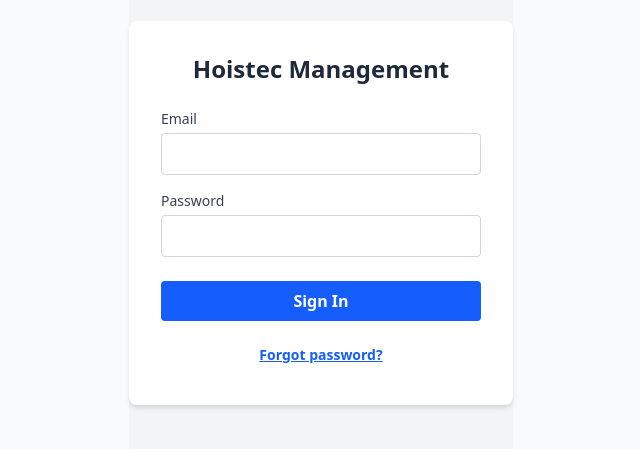
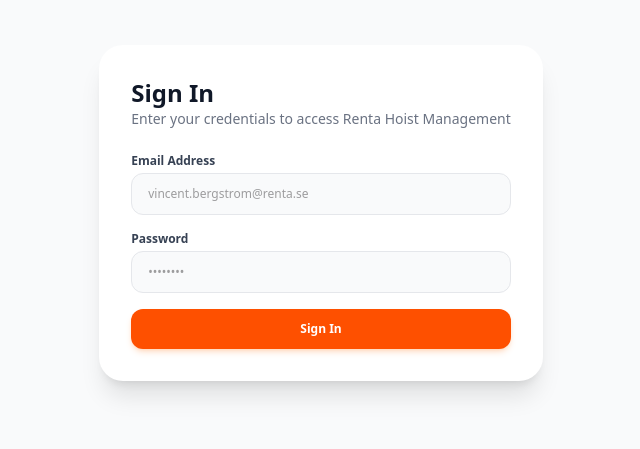
Before and after one commit to Vincentswe95-boop/Hoistec, a Next.js app: page /login in a window 1280 px wide. Shown: the part 203-652 px from the top of the page, without its empty margins (319-959 px from the left). Built offline with nearby package versions, Linux system fonts and the light colour scheme; no server answers; the database is empty.

Commit message:
Update page.tsx

```diff
--- a/app/login/page.tsx
+++ b/app/login/page.tsx
@@ -1,184 +1,91 @@
 // app/login/page.tsx
-'use client'
+'use client';
 
-import { useEffect, useState } from 'react'
-import { useRouter } from 'next/navigation'
-import { supabase, getUserRole, syncUserWithAuthTable } from '@/lib/supabase'
+import { useState } from 'react';
+import { useRouter } from 'next/navigation';
+import { supabase } from '@/lib/supabase'; // <-- Use the shared singleton instance
 
 export default function LoginPage() {
-  const [email, setEmail] = useState('')
-  const [password, setPassword] = useState('')
-  const [newPassword, setNewPassword] = useState('')
-  const [error, setError] = useState<string | null>(null)
-  const [message, setMessage] = useState<string | null>(null)
-  const [loading, setLoading] = useState(false)
-  const [isRecoveryMode, setIsRecoveryMode] = useState(false)
-  const router = useRouter()
-
-  useEffect(() => {
-    if (typeof window === 'undefined') return
-
-    const params = new URLSearchParams(window.location.search)
-    setIsRecoveryMode(params.get('type') === 'recovery')
-  }, [])
+  const router = useRouter();
+  const [email, setEmail] = useState('');
+  const [password, setPassword] = useState('');
+  const [loading, setLoading] = useState(false);
+  const [errorMsg, setErrorMsg] = useState('');
 
   const handleLogin = async (e: React.FormEvent) => {
-    e.preventDefault()
-    setLoading(true)
-    setError(null)
-    setMessage(null)
+    e.preventDefault();
+    setLoading(true);
+    setErrorMsg('');
 
-    const { data: authData, error: authError } = await supabase.auth.signInWithPassword({
+    try {
+      const { data, error } = await supabase.auth.signInWithPassword({
         email,
         password,
-    })
+      });
 
-    if (authError || !authData?.user) {
-      setError(authError?.message || 'Invalid email or password. If you recently changed your password, use the reset option below.')
-      setLoading(false)
-      return
+      if (error) {
+        setErrorMsg(error.message);
+        setLoading(false); // Instantly stop loading on error so you can try again
+        return;
       }
 
-    const role = await getUserRole()
-    const emailToSync = authData?.user?.email ?? email
-
-    if (emailToSync) {
-      await syncUserWithAuthTable(emailToSync, role ?? undefined)
+      // Successful login -> route to dashboard and refresh state
+      router.push('/');
+      router.refresh();
+    } catch (err: any) {
+      setErrorMsg(err.message || 'An unexpected error occurred.');
+      setLoading(false);
     }
-
-    if (role === 'customer') {
-      router.push('/customer')
-    } else {
-      router.push('/')
-    }
-    router.refresh()
-  }
-
-  const handlePasswordResetRequest = async () => {
-    if (!email) {
-      setError('Please enter your email so we can send a reset link.')
-      return
-    }
-
-    setLoading(true)
-    setError(null)
-    setMessage(null)
-
-    const { error } = await supabase.auth.resetPasswordForEmail(email, {
-      redirectTo: `${window.location.origin}/reset-password?type=recovery`,
-    })
-
-    if (error) {
-      setError(error.message)
-    } else {
-      setMessage('A password reset email has been sent. Open it and follow the link to choose a new password.')
-    }
-
-    setLoading(false)
-  }
-
-  const handleSetNewPassword = async (e: React.FormEvent) => {
-    e.preventDefault()
-    setLoading(true)
-    setError(null)
-    setMessage(null)
-
-    const { error } = await supabase.auth.updateUser({ password: newPassword })
-
-    if (error) {
-      setError(error.message)
-      setLoading(false)
-      return
-    }
-
-    setMessage('Password updated successfully. You can sign in with your new password now.')
-    setNewPassword('')
-    setIsRecoveryMode(false)
-    setLoading(false)
-  }
+  };
 
   return (
-    <div className="flex items-center justify-center min-h-screen bg-gray-100">
-      <div className="p-8 bg-white rounded-lg shadow-md w-96">
-        <h1 className="mb-6 text-2xl font-bold text-center text-gray-800">Hoistec Management</h1>
+    <div className="min-h-screen flex items-center justify-center bg-gray-50 p-4">
+      <div className="bg-white p-8 rounded-3xl shadow-xl max-w-md w-full space-y-6">
+        <div>
+          <h1 className="text-2xl font-bold text-gray-900">Sign In</h1>
+          <p className="text-sm text-gray-500">Enter your credentials to access Renta Hoist Management</p>
+        </div>
 
-        {error && (
-          <div className="p-3 mb-4 text-xs text-red-700 bg-red-100 rounded break-words">
-            {error}
+        {errorMsg && (
+          <div className="p-4 bg-red-50 border border-red-200 text-red-700 rounded-2xl text-xs font-semibold">
+            {errorMsg}
           </div>
         )}
 
-        {message && (
-          <div className="p-3 mb-4 text-xs text-green-700 bg-green-100 rounded break-words">
-            {message}
+        <form onSubmit={handleLogin} className="space-y-4">
+          <div>
+            <label className="block text-xs font-bold text-gray-700 mb-1">Email Address</label>
+            <input
+              type="email"
+              value={email}
+              onChange={(e) => setEmail(e.target.value)}
+              required
+              placeholder="vincent.bergstrom@renta.se"
+              className="w-full px-4 py-3 bg-gray-50 border border-gray-200 rounded-xl text-xs font-medium outline-none focus:border-[#FE5000] focus:bg-white"
+            />
           </div>
-        )}
 
-        {isRecoveryMode ? (
-          <form onSubmit={handleSetNewPassword} className="flex flex-col gap-4">
           <div>
-              <label className="block mb-1 text-sm font-medium text-gray-700">New Password</label>
+            <label className="block text-xs font-bold text-gray-700 mb-1">Password</label>
             <input
               type="password"
-                value={newPassword}
-                onChange={(e) => setNewPassword(e.target.value)}
-                className="w-full px-3 py-2 border border-gray-300 rounded focus:outline-none focus:ring-2 focus:ring-blue-500"
+              value={password}
+              onChange={(e) => setPassword(e.target.value)}
               required
-                minLength={6}
+              placeholder="••••••••"
+              className="w-full px-4 py-3 bg-gray-50 border border-gray-200 rounded-xl text-xs font-medium outline-none focus:border-[#FE5000] focus:bg-white"
             />
           </div>
 
           <button
             type="submit"
             disabled={loading}
-              className="w-full py-2 mt-2 font-bold text-white bg-blue-600 rounded hover:bg-blue-700 disabled:bg-blue-400"
-            >
-              {loading ? 'Updating password...' : 'Set New Password'}
-            </button>
-          </form>
-        ) : (
-          <form onSubmit={handleLogin} className="flex flex-col gap-4">
-            <div>
-              <label className="block mb-1 text-sm font-medium text-gray-700">Email</label>
-              <input
-                type="email"
-                value={email}
-                onChange={(e) => setEmail(e.target.value)}
-                className="w-full px-3 py-2 border border-gray-300 rounded focus:outline-none focus:ring-2 focus:ring-blue-500"
-                required
-              />
-            </div>
-
-            <div>
-              <label className="block mb-1 text-sm font-medium text-gray-700">Password</label>
-              <input
-                type="password"
-                value={password}
-                onChange={(e) => setPassword(e.target.value)}
-                className="w-full px-3 py-2 border border-gray-300 rounded focus:outline-none focus:ring-2 focus:ring-blue-500"
-                required
-              />
-            </div>
-
-            <button
-              type="submit"
-              disabled={loading}
-              className="w-full py-2 mt-2 font-bold text-white bg-blue-600 rounded hover:bg-blue-700 disabled:bg-blue-400"
+            className="w-full py-3 bg-[#FE5000] hover:bg-orange-600 text-white font-bold text-xs rounded-xl shadow-md shadow-orange-500/20 transition-all cursor-pointer disabled:opacity-50"
           >
             {loading ? 'Authenticating...' : 'Sign In'}
           </button>
-
-            <button
-              type="button"
-              onClick={handlePasswordResetRequest}
-              disabled={loading}
-              className="w-full py-2 text-sm font-semibold text-blue-600 underline hover:text-blue-800 disabled:text-blue-300"
-            >
-              {loading ? 'Sending reset email...' : 'Forgot password?'}
-            </button>
         </form>
-        )}
       </div>
     </div>
-  )
+  );
 }
```
Lines whose indentation alone changed are shown as unchanged.
